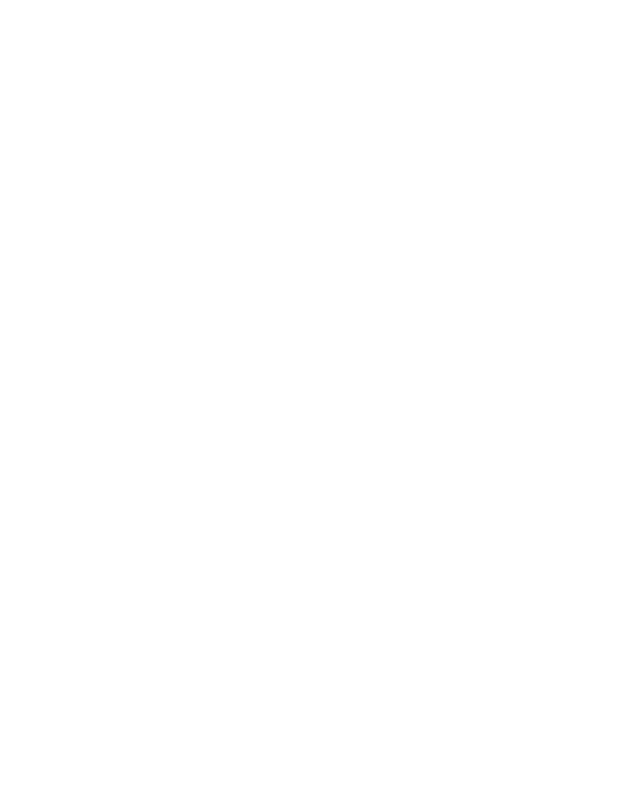
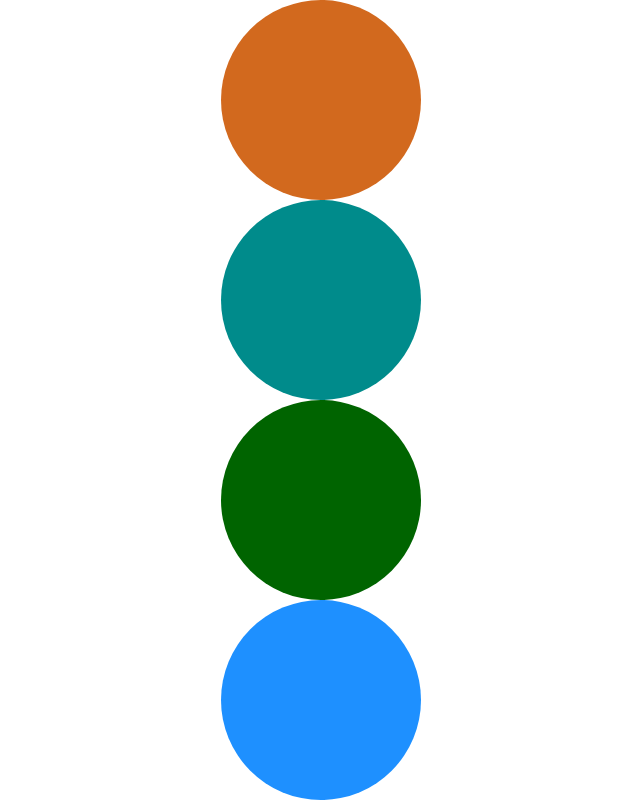
Before and after one commit to muunji/buyList, a website: page public/index.html in a window 1280 px wide. Shown: the whole page, without its empty margins (184-824 px from the left). Drawn offline with Linux system fonts and the light colour scheme.

Commit message:
클래스 선택할 요소 생성

```diff
--- a/public/index.html
+++ b/public/index.html
@@ -58,6 +58,12 @@
     document.getElementById('root').style.display = 'none';
     // 선택한 클래스 -> 값 저장 & 적용
 
+    //데이터배열
+    let colorArr =['one','two','three','four']
+    // 선택할 요소 생성
+    let colorSection = sectionColorDiv(colorArr);
+    document.getElementById('splash').appendChild(colorSection);
+
     // 버튼 선택하는 화면 div#root 보여주기
 
     // 버튼 선택에 따른 과정 보여줌
```
